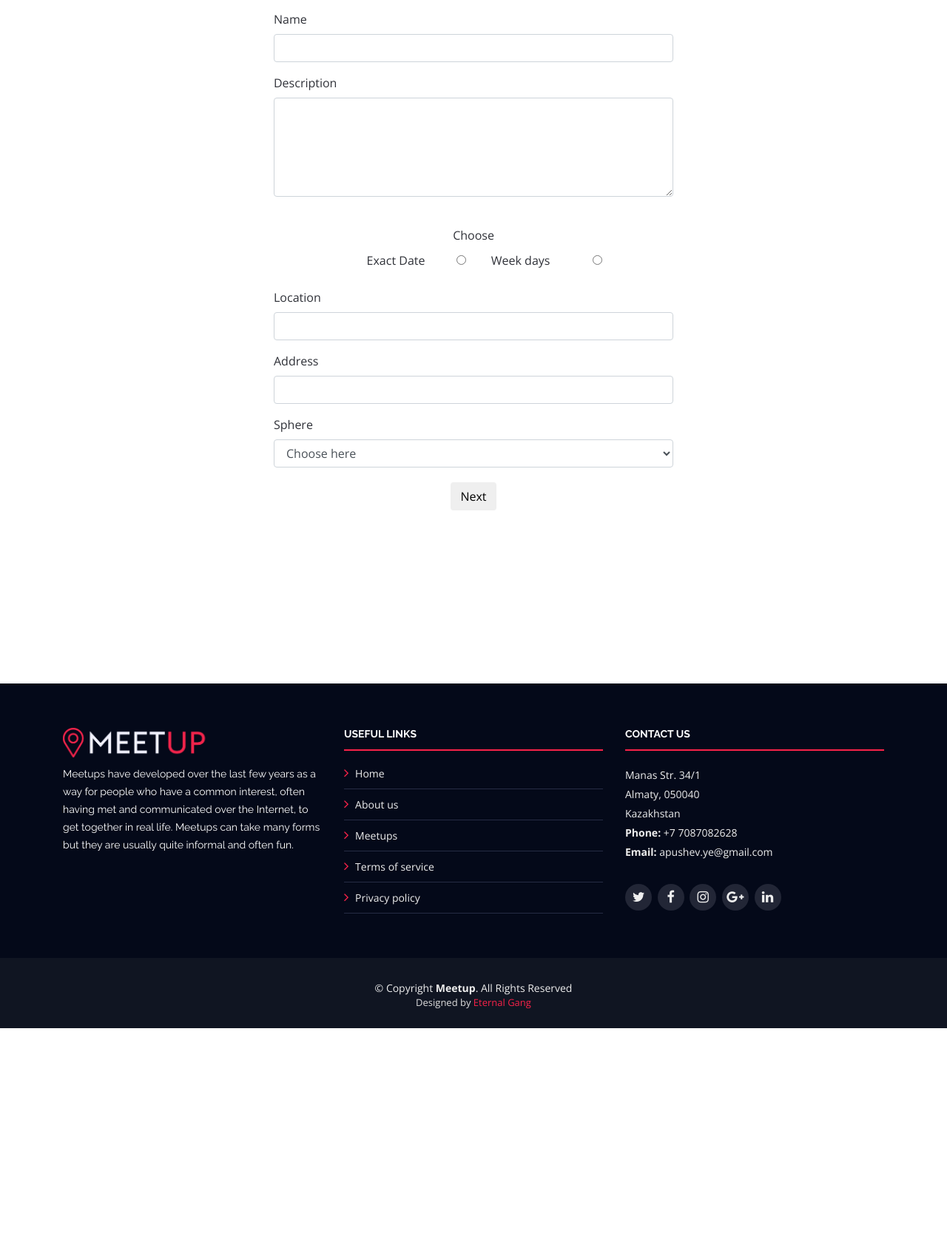
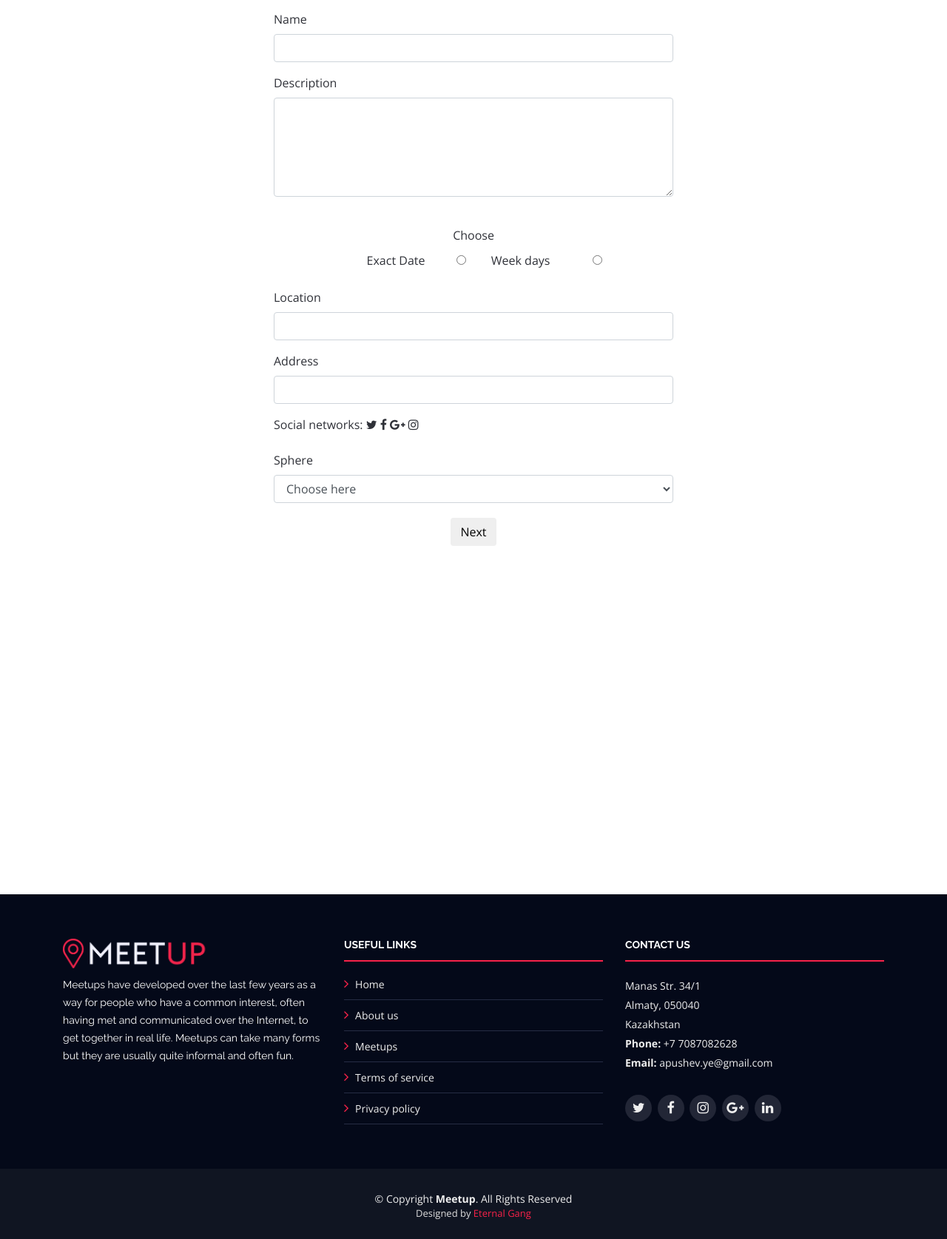
Before and after one commit to Rizabek014/meetup, a PHP site: page /add.php in a window 1280 px wide. Shown: the part 291-1966 px from the top of the page at 74% size. Before the commit the page ends 1681 px from the top, so only its background shows below. Run offline with PHP 8.4, Linux system fonts and the light colour scheme; data that the repository does not hold is empty; some libraries are stand-ins or nearby versions.

Commit message:
commit social networks

```diff
--- a/Server.php
+++ b/Server.php
@@ -30,6 +30,7 @@
             $time = $_POST['time'];
             $location = $_POST['location'];
             $address = $_POST['address'];
+            $social = $_POST['social'];
             $sphere = $_POST['sphere'];
             $organizer_id = $_POST['organizer_id'];
             $created_at = getDatetimeNow();
@@ -39,8 +40,13 @@
                 $dates .= " ".$selected;
             }
 
-            $sql = "INSERT INTO meetups (name, description, date, time, location, address, sphere, organizer_id, created_at)
-                    VALUES ('$name', '$description', '$dates', '$time', '$location', '$address', '$sphere', '$organizer_id', '$created_at')";
+            foreach ($social as $filled)
+            {
+                $socials .= " ".$filled;
+            }
+
+            $sql = "INSERT INTO meetups (name, description, date, time, location, address, social, sphere, organizer_id, created_at)
+                    VALUES ('$name', '$description', '$dates', '$time', '$location', '$address', '$socials', '$sphere', '$organizer_id', '$created_at')";
 
             mysqli_query($db, $sql);
             $meetup = mysqli_query($db, "SELECT meetup_id FROM meetups WHERE name = '$name' AND description = '$description'");
--- a/add.php
+++ b/add.php
@@ -19,7 +19,7 @@
 
         <div class="row" >
           <div class="col-md-3"></div>
-          <div class="col-md-6" style="height: 865px;">
+          <div class="col-md-6" style="height: 1150px;" >
             <div class="details" >
                 <div class="social"></div>
                 <form method="post" action = "Server.php">
@@ -65,6 +65,19 @@
                     <div class="form-group">
                         <label>Address</label>
                         <input class="form-control" type="text" name="address" required>
+                    </div>
+                    <div class="form-group">
+                    <div class="social">
+                        <label>Social networks:</label>
+                        <i class="fa fa-twitter" onclick="twitter()"></i>
+                        <i class="fa fa-facebook" onclick="facebook()"></i>
+                        <i class="fa fa-google-plus" onclick="google_plus()"></i>
+                        <i class="fa fa-instagram" onclick="instagram()"></i>
+                        <div id = "twitter" style="display: none" >Twitter: <input type="url" name = "social[]" class="form-control"></div>
+                        <div id = "facebook" style="display: none" >Facebook: <input type="url" name = "social[]" class="form-control"></div>
+                        <div id = "google_plus" style="display: none">Google Plus: <input type="url" name = "social[]" class="form-control"></div>
+                        <div id = "instagram" style="display: none" >Instagram: <input type="url" name = "social[]" class="form-control"></div>
+                    </div>
                     </div>
                     <div class="form-group">
                         <label>Sphere</label>
@@ -114,4 +127,33 @@
     $('.date').hide();
     $('.week').hide();
     $('.time').hide();
+
+    function twitter() {
+        let field = document.getElementById('twitter');
+        if (field.style.display === "none")
+            field.style.display = "block";
+        else
+            field.style.display = "none";
+    }
+    function facebook() {
+        let field = document.getElementById('facebook');
+        if (field.style.display === "none")
+            field.style.display = "block";
+        else
+            field.style.display = "none";
+    }
+    function google_plus() {
+        let field = document.getElementById('google_plus');
+        if (field.style.display === "none")
+            field.style.display = "block";
+        else
+            field.style.display = "none";
+    }
+    function instagram() {
+        let field = document.getElementById('instagram');
+        if (field.style.display === "none")
+            field.style.display = "block";
+        else
+            field.style.display = "none";
+    }
 </script>
--- a/index.php
+++ b/index.php
@@ -83,7 +83,7 @@
                             <a href=""><i class="fa fa-twitter"></i></a>
                             <a href=""><i class="fa fa-facebook"></i></a>
                             <a href=""><i class="fa fa-google-plus"></i></a>
-                            <a href=""><i class="fa fa-linkedin"></i></a>
+                            <a href=""><i class="fa fa-instagram"></i></a>
                         </div>
                     </div>
                 </div>
--- a/user_edit.php
+++ b/user_edit.php
@@ -109,6 +109,5 @@ if(isset($_COOKIE["type"]))
             document.getElementById("height").style.height="500px";
             $( "p" ).text( "change" );
         }
-
     }
 </script>
```
Also changed, not shown: edit.php (+24 -1 lines), meetup_details.php (+16 -6 lines), user_profile.php (+3 -4 lines).
